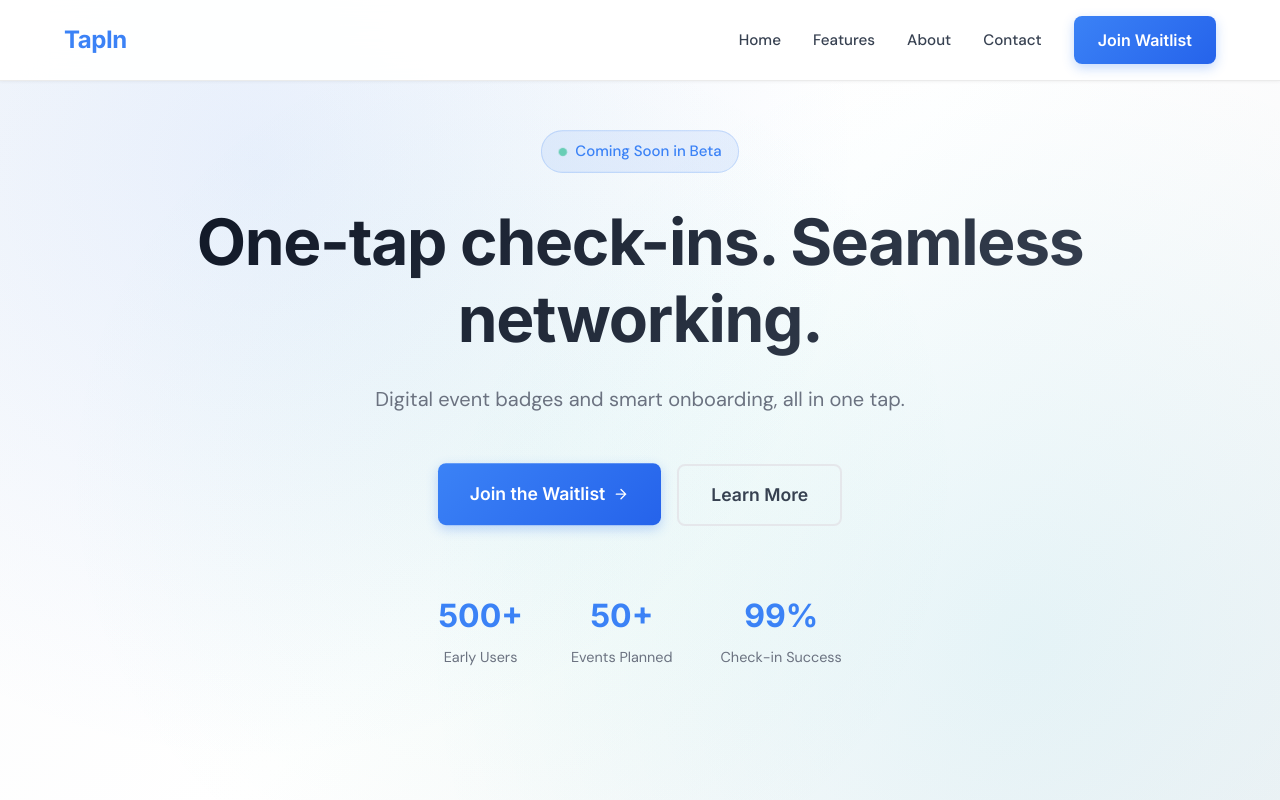
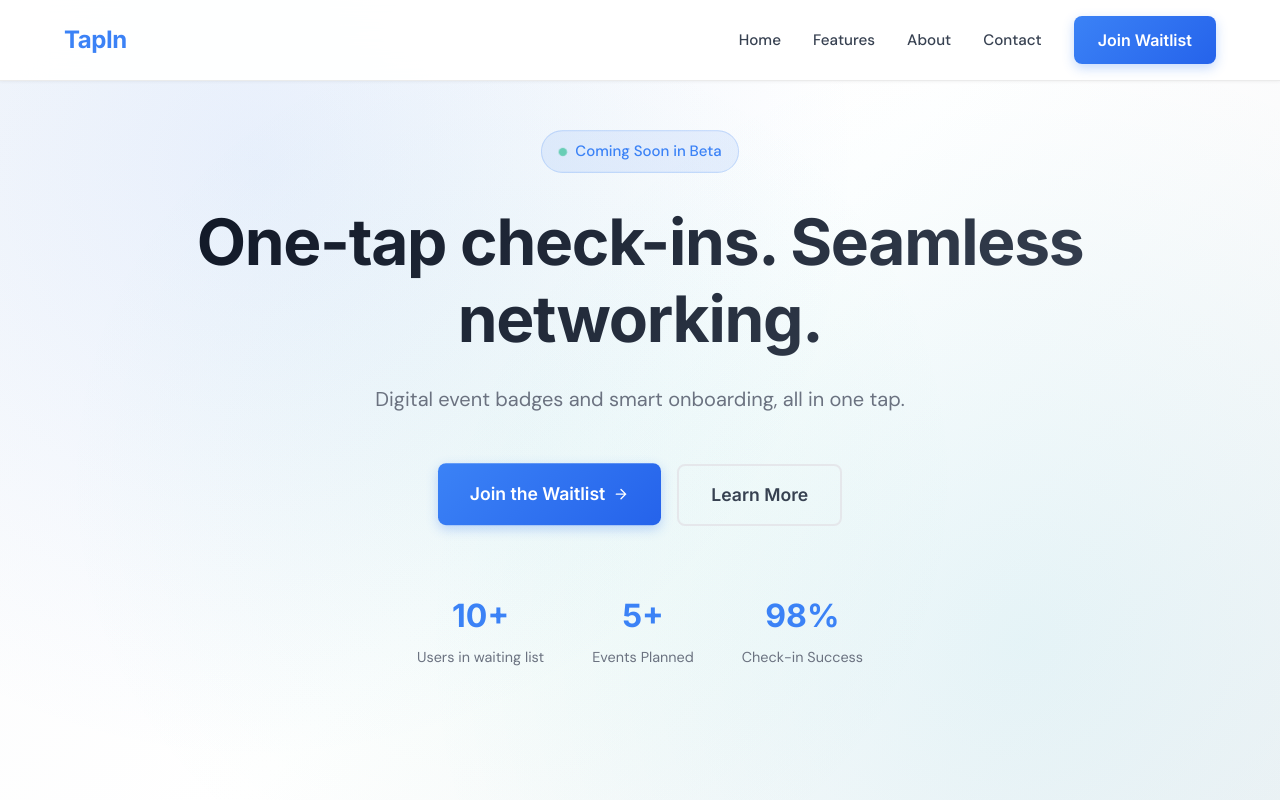
Before and after one commit to tapin-dev/tapin-dev.github.io, a plain HTML site: page index.html in a window 1280 px wide. Shown: the top 800 px of the page. Drawn offline with Linux system fonts and the light colour scheme.

Commit message:
Update index.html

```diff
--- a/index.html
+++ b/index.html
@@ -60,15 +60,15 @@
                 </div>
                 <div class="hero-stats">
                     <div class="stat">
-                        <div class="stat-number">500+</div>
-                        <div class="stat-label">Early Users</div>
+                        <div class="stat-number">10+</div>
+                        <div class="stat-label">Users in waiting list</div>
                     </div>
                     <div class="stat">
-                        <div class="stat-number">50+</div>
+                        <div class="stat-number">5+</div>
                         <div class="stat-label">Events Planned</div>
                     </div>
                     <div class="stat">
-                        <div class="stat-number">99%</div>
+                        <div class="stat-number">98%</div>
                         <div class="stat-label">Check-in Success</div>
                     </div>
                 </div>
```
